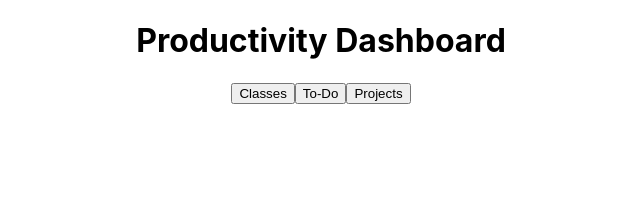
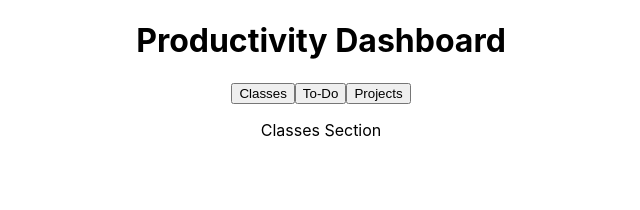
Before and after one commit to CJQuintero61/react-dashboard, a React (Create React App) app: page / in a window 1280 px wide. Shown: the top 210 px of the page, without its empty margins (319-959 px from the left). Built offline with nearby package versions, Linux system fonts and the light colour scheme.

Commit message:
added basic state changing

```diff
--- a/src/App.js
+++ b/src/App.js
@@ -17,6 +17,13 @@ function App() {
   return (
     <div className="App">
       <Header currentView={currentView} onChangeView={setView} />
+
+      <main>
+        {/* toggle between the 3 different views */}
+        {currentView === 'Classes' && <p>Classes Section</p>}
+        {currentView === 'To-Do' && <p>To-Do Section</p>}
+        {currentView === 'Projects' && <p>Projects Section</p>}
+      </main>
     </div>
   );
 }
--- a/src/components/Header.js
+++ b/src/components/Header.js
@@ -31,16 +31,19 @@ function Header({ currentView, onChangeView  }) {
             text='Classes'
             type='button'
             variant='nav'
+            onClick={() => onChangeView('Classes')}
           />
           <Button
             text='To-Do'
             type='button'
             variant='nav'
+            onClick={() => onChangeView('To-Do')}
           />
           <Button
             text='Projects'
             type='button'
             variant='nav'
+            onClick={() => onChangeView('Projects')}
           />
         </nav>
       </header>
```
